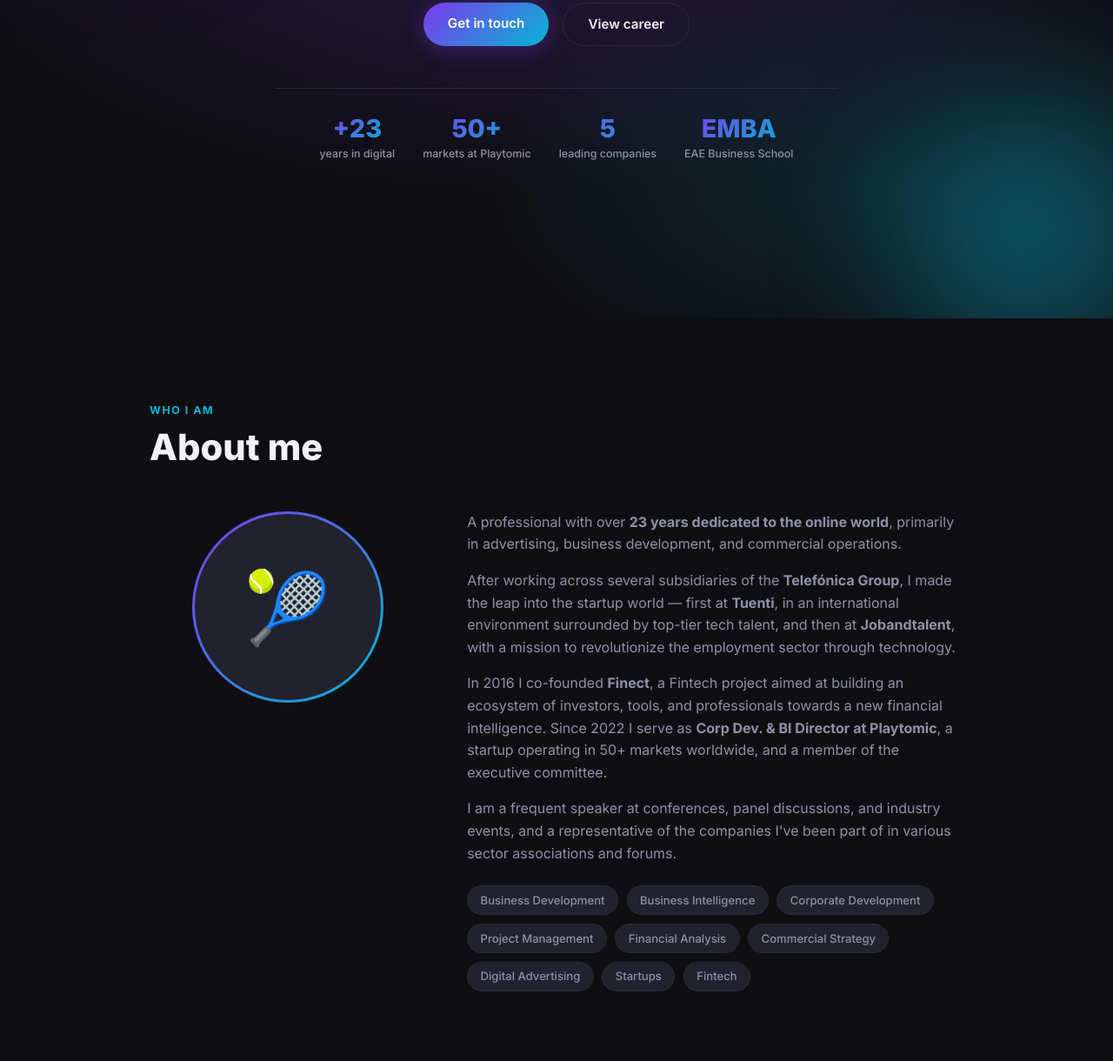
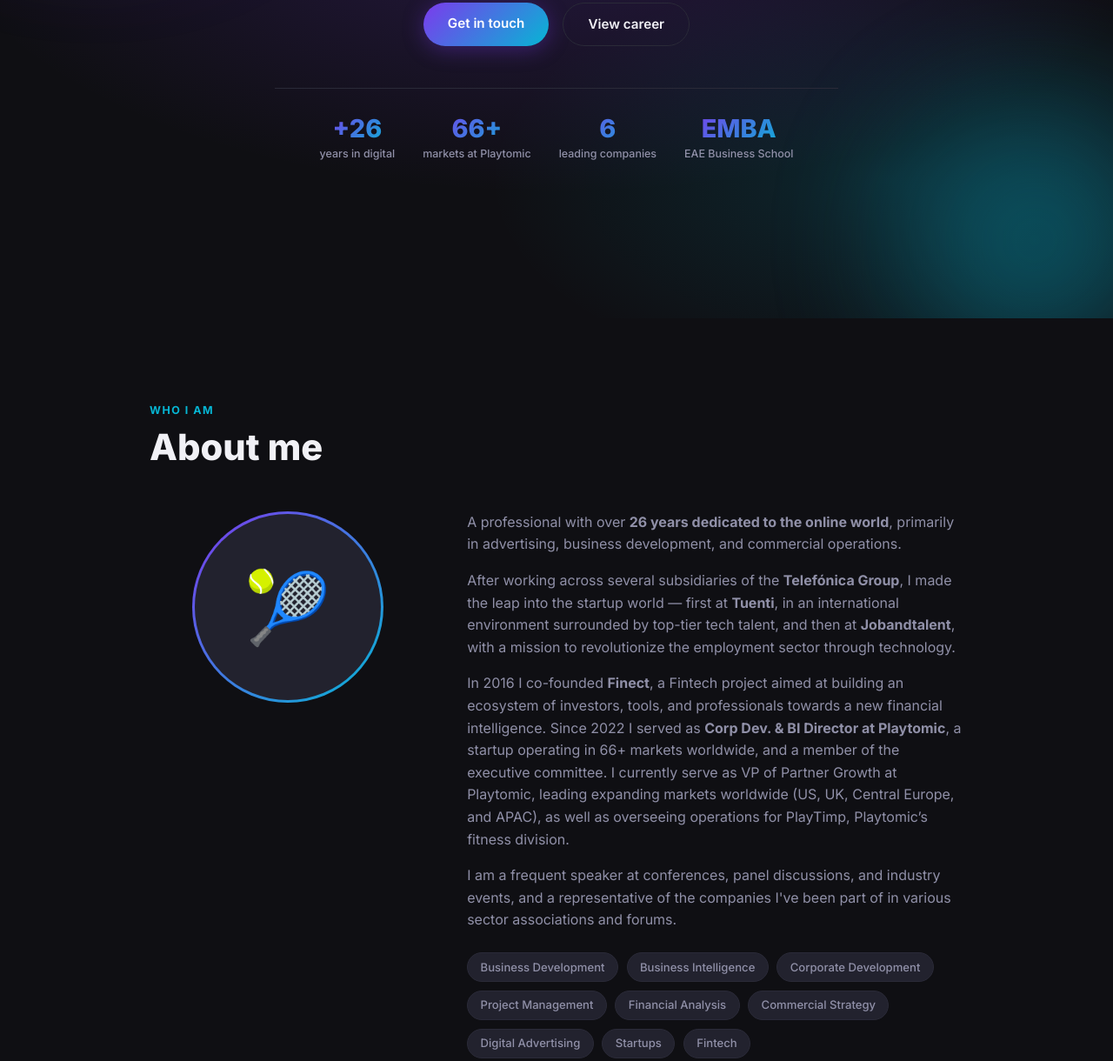
Before and after one commit to spescador/sergiopescador.github.io, a plain HTML site: page index.html in a window 1280 px wide. Shown: the part 434-1654 px from the top of the page at 87% size. Drawn offline with Linux system fonts and the light colour scheme.

Commit message:
Revise personal information in index.html
Updated personal details including title, years of experience, and contact information.

```diff
--- a/index.html
+++ b/index.html
@@ -3,7 +3,7 @@
 <head>
   <meta charset="UTF-8" />
   <meta name="viewport" content="width=device-width, initial-scale=1.0" />
-  <title>Sergio Pescador — Corp Dev. & BI Director</title>
+  <title>Sergio Pescador — VP of Partner Growth & COO PlayTimp at Playtomic</title>
   <link href="https://fonts.googleapis.com/css2?family=Inter:wght@300;400;500;600;700;800&display=swap" rel="stylesheet" />
   <style>
     *, *::before, *::after { box-sizing: border-box; margin: 0; padding: 0; }
@@ -710,15 +710,15 @@
     </div>
     <div class="stats-bar">
       <div class="stat">
-        <div class="stat-number">+23</div>
+        <div class="stat-number">+26</div>
         <div class="stat-label">years in digital</div>
       </div>
       <div class="stat">
-        <div class="stat-number">50+</div>
+        <div class="stat-number">66+</div>
         <div class="stat-label">markets at Playtomic</div>
       </div>
       <div class="stat">
-        <div class="stat-number">5</div>
+        <div class="stat-number">6</div>
         <div class="stat-label">leading companies</div>
       </div>
       <div class="stat">
@@ -742,9 +742,9 @@
       </div>
     </div>
     <div class="about-text">
-      <p>A professional with over <strong>23 years dedicated to the online world</strong>, primarily in advertising, business development, and commercial operations.</p>
+      <p>A professional with over <strong>26 years dedicated to the online world</strong>, primarily in advertising, business development, and commercial operations.</p>
       <p>After working across several subsidiaries of the <strong>Telefónica Group</strong>, I made the leap into the startup world — first at <strong>Tuenti</strong>, in an international environment surrounded by top-tier tech talent, and then at <strong>Jobandtalent</strong>, with a mission to revolutionize the employment sector through technology.</p>
-      <p>In 2016 I co-founded <strong>Finect</strong>, a Fintech project aimed at building an ecosystem of investors, tools, and professionals towards a new financial intelligence. Since 2022 I serve as <strong>Corp Dev. &amp; BI Director at Playtomic</strong>, a startup operating in 50+ markets worldwide, and a member of the executive committee.</p>
+      <p>In 2016 I co-founded <strong>Finect</strong>, a Fintech project aimed at building an ecosystem of investors, tools, and professionals towards a new financial intelligence. Since 2022 I served as <strong>Corp Dev. &amp; BI Director at Playtomic</strong>, a startup operating in 66+ markets worldwide, and a member of the executive committee. I currently serve as VP of Partner Growth at Playtomic, leading expanding markets worldwide (US, UK, Central Europe, and APAC), as well as overseeing operations for PlayTimp, Playtomic’s fitness division. </p>
       <p>I am a frequent speaker at conferences, panel discussions, and industry events, and a representative of the companies I've been part of in various sector associations and forums.</p>
       <div class="skills-row">
         <span class="skill-tag">Business Development</span>
@@ -1035,9 +1035,9 @@
   <div class="contact-wrapper reveal">
     <p class="section-label">Let's talk</p>
     <h2 class="section-title" style="margin-bottom: 0.5rem;">Have a project in mind?</h2>
-    <p class="contact-tagline">Open to new opportunities, collaborations, and speaking engagements.</p>
+    <p class="contact-tagline">Open to new collaborations and speaking engagements.</p>
     <a href="mailto:spescador@gmail.com" class="btn btn-primary">✉️ &nbsp;Send an email</a>
-    <p class="contact-email">spescador@gmail.com</p>
+    <p class="contact-email">sergio@pescador.me</p>
 
     <div class="social-links">
       <a href="https://www.linkedin.com/in/sergiopescador/" target="_blank" rel="noopener" class="social-link">🔗 LinkedIn</a>
```
